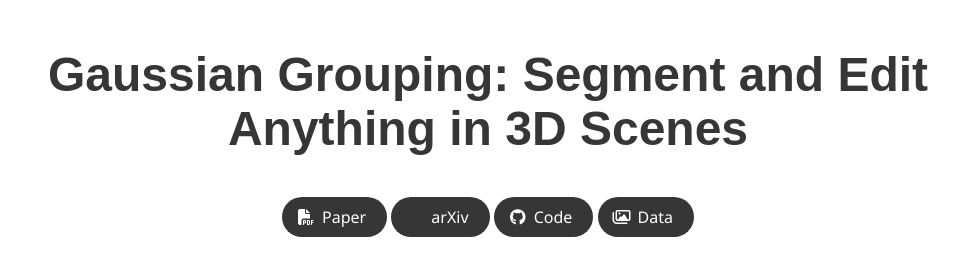
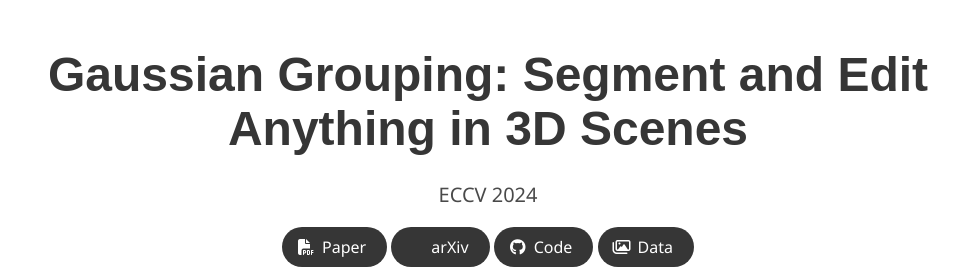
Before and after one commit to ymq2017/ymq2017.github.io, a plain HTML site: page gaussian-grouping/index.html in a window 1280 px wide. Shown: the top 280 px of the page, without its empty margins (152-1127 px from the left). Drawn offline with nearby package versions, Linux system fonts and the light colour scheme; some icons are missing; a web font is replaced by a local one.

Commit message:
update eccv

```diff
--- a/gaussian-grouping/index.html
+++ b/gaussian-grouping/index.html
@@ -115,6 +115,10 @@
             <span class="author-block"><sup>1</sup>University of Washington,</span>
             <span class="author-block"><sup>2</sup>Google Research</span>
           </div> -->
+
+          <div class="is-size-5 publication-conference">
+            ECCV 2024
+          </div>
 
           <div class="column has-text-centered">
             <div class="publication-links">
```
